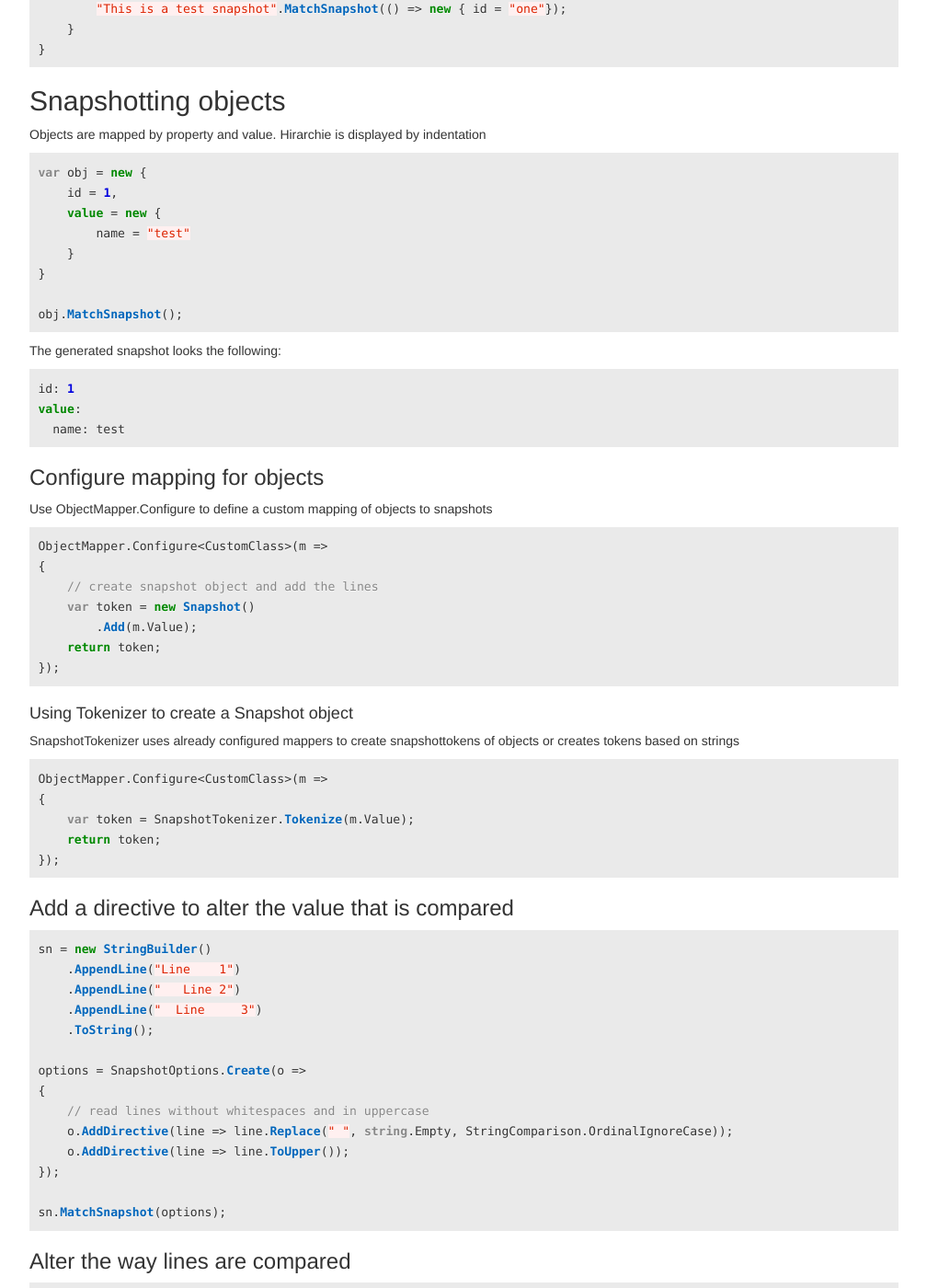
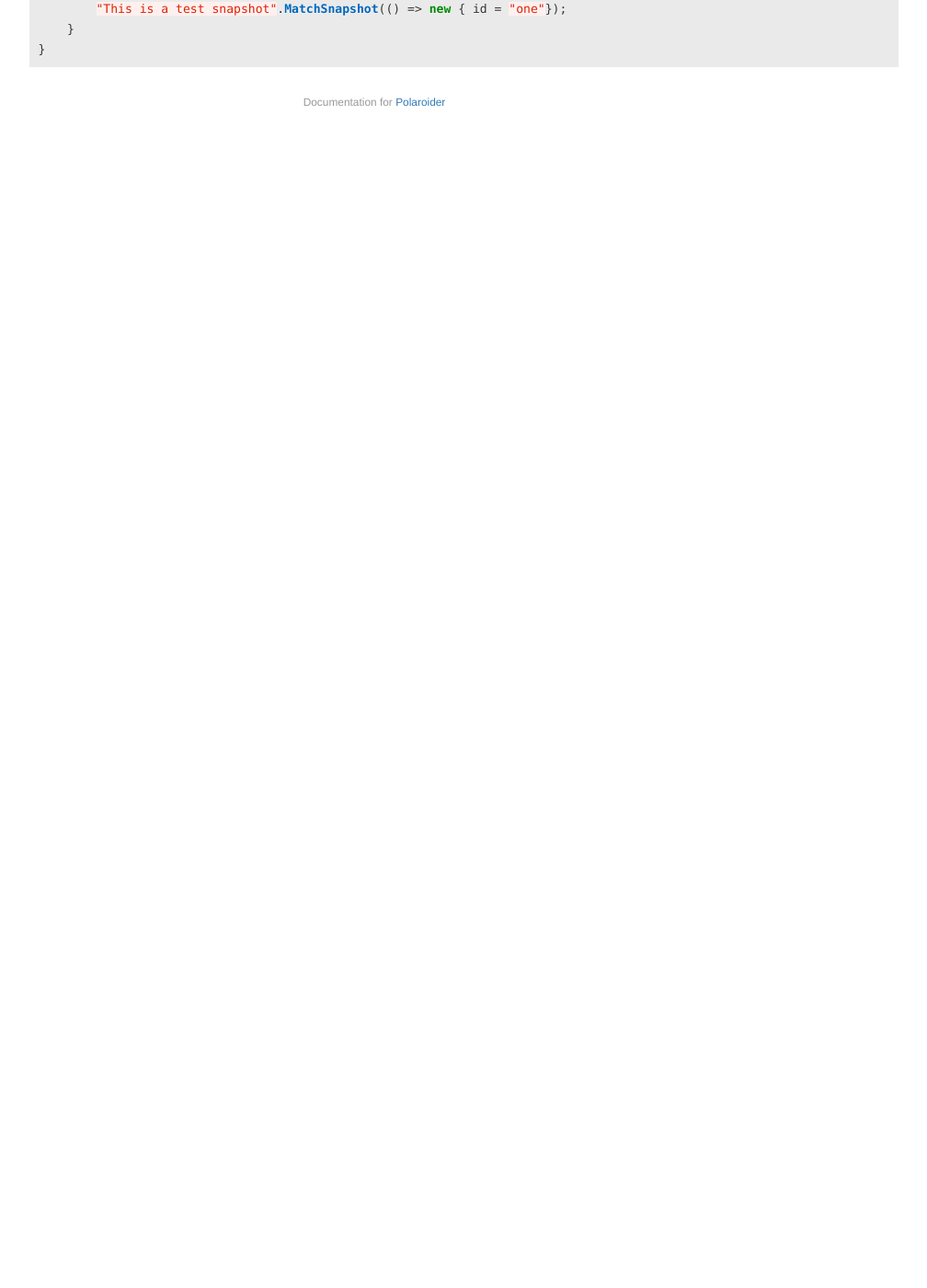
Before and after one commit to WickedFlame/Polaroider, a Jekyll site: the page built from docs/api.md, in a window 1280 px wide and 1400 px high, scrolled down 1546 px. Shown: the whole window at 92% size, without its empty margins (233-1241 px from the left). Built offline with Jekyll 4.4.1, drawn with Linux system fonts in a browser that asks for light colours; after the commit the page ends 1686 px from its top, so only the background shows below that; some of the changed text lies outside the part shown.

Commit message:
Updated documentation

````diff
--- a/docs/_includes/navigation.html
+++ b/docs/_includes/navigation.html
@@ -1,9 +1,13 @@
 <ul class="nav nav-list">
-    <li class="nav-header">Getting Started</li>
+    <li class="nav-header">About</li>
     <li {% if page.url == "/" %}class="active"{% endif %}><a href="{{ site.baseurl }}/">Overview</a></li>
-    <li {% if page.url == "/api.html" %}class="active"{% endif %}><a href="{{ site.baseurl }}/api">Snapshot testing</a></li>
     <li {% if page.url == "/changelog.html" %}class="active"{% endif %}><a href="{{ site.baseurl }}/changelog">Changelog</a></li>
     <li {% if page.url == "/roadmap.html" %}class="active"{% endif %}><a href="{{ site.baseurl }}/roadmap">Roadmap</a></li>
+    <li class="nav-header">Documentation</li>
+    <li {% if page.url == "/api.html" %}class="active"{% endif %}><a href="{{ site.baseurl }}/api">Snapshot testing</a></li>
+    <li {% if page.url == "/objects.html" %}class="active"{% endif %}><a href="{{ site.baseurl }}/api">Snapshoting objects</a></li>
+    <li {% if page.url == "/frameworks.html" %}class="active"{% endif %}><a href="{{ site.baseurl }}/fremeworks">Supported Frameworks</a></li>
+
 
     <!-- <li class="nav-header">How-To</li>
     <li {% if page.url == "/HowTo/ProfileCode.html" %}class="active"{% endif %}><a href="{{ site.baseurl }}/HowTo/ProfileCode">Profile Code</a></li>
--- a/docs/api.md
+++ b/docs/api.md
@@ -74,90 +74,3 @@ public class MyClass
     }
 }
 ```
-
-## Snapshotting objects
-Objects are mapped by property and value. Hirarchie is displayed by indentation
-```csharp
-var obj = new {
-    id = 1,
-    value = new {
-        name = "test"
-    }
-}
-
-obj.MatchSnapshot();
-```
-The generated snapshot looks the following:
-```csharp
-id: 1
-value:
-  name: test
-```
-
-### Configure mapping for objects
-Use ObjectMapper.Configure to define a custom mapping of objects to snapshots
-```csharp
-ObjectMapper.Configure<CustomClass>(m =>
-{
-    // create snapshot object and add the lines
-    var token = new Snapshot()
-        .Add(m.Value);
-    return token;
-});
-```
-
-#### Using Tokenizer to create a Snapshot object
-SnapshotTokenizer uses already configured mappers to create snapshottokens of objects or creates tokens based on strings
-```csharp
-ObjectMapper.Configure<CustomClass>(m =>
-{
-    var token = SnapshotTokenizer.Tokenize(m.Value);
-    return token;
-});
-```
-
-### Add a directive to alter the value that is compared
-```csharp
-sn = new StringBuilder()
-    .AppendLine("Line    1")
-    .AppendLine("   Line 2")
-    .AppendLine("  Line     3")
-    .ToString();
-
-options = SnapshotOptions.Create(o =>
-{
-    // read lines without whitespaces and in uppercase
-    o.AddDirective(line => line.Replace(" ", string.Empty, StringComparison.OrdinalIgnoreCase));
-    o.AddDirective(line => line.ToUpper());
-});
-
-sn.MatchSnapshot(options);
-```
-
-### Alter the way lines are compared
-```csharp
-sn = new StringBuilder()
-    .AppendLine("Line    1")
-    .AppendLine("   Line 2")
-    .AppendLine("  Line     3")
-    .ToString();
-
-options = SnapshotOptions.Create(o =>
-{
-    // ignore whitespaces when comparing
-    o.SetComparer((newline, savedline) => newline.Value.Replace(" ", string.Empty, StringComparison.OrdinalIgnoreCase).Equals(savedline.Value.Replace(" ", string.Empty, StringComparison.OrdinalIgnoreCase)));
-});
-
-sn.MatchSnapshot(options);
-```
-
-### Global SnapshotOptions
-```csharp
-SnapshotOptions.Setup(o =>
-{
-    // read lines without whitespaces
-    o.SetParser(line => line.Replace(" ", string.Empty, StringComparison.OrdinalIgnoreCase));
-});
-
-sn.MatchSnapshot();
-```
````
Also changed, not shown: other parts of docs/api.md (+1 -1 lines), docs/frameworks.md (added, +9 -0 lines), docs/index.md (+1 -1 lines), docs/objects.md (added, +92 -0 lines).
